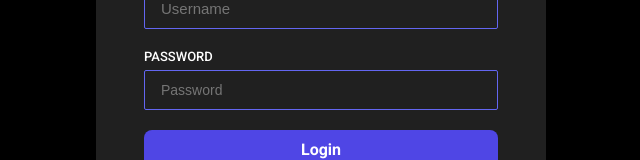
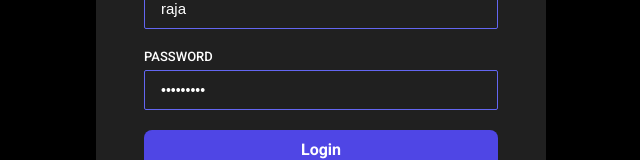
Before and after one commit to tulasiraotulasi/Jobby-App-Enhancement, a React (Create React App) app: page /login in a window 1280 px wide. Shown: the part 418-578 px from the top of the page, without its empty margins (319-959 px from the left). Built offline with nearby package versions, Linux system fonts and the light colour scheme; a web font is replaced by a local one.

Commit message:
Update index.js

```diff
--- a/src/components/Login/index.js
+++ b/src/components/Login/index.js
@@ -4,7 +4,7 @@ import Cookies from 'js-cookie'
 import './index.css'
 
 class Login extends Component {
-  state = {username: '', password: '', showSubmitError: false, errorMsg: ''}
+  state = {username: 'raja', password: 'raja@2021', showSubmitError: false, errorMsg: ''}
 
   onChangeUsername = event => {
     this.setState({username: event.target.value})
```
